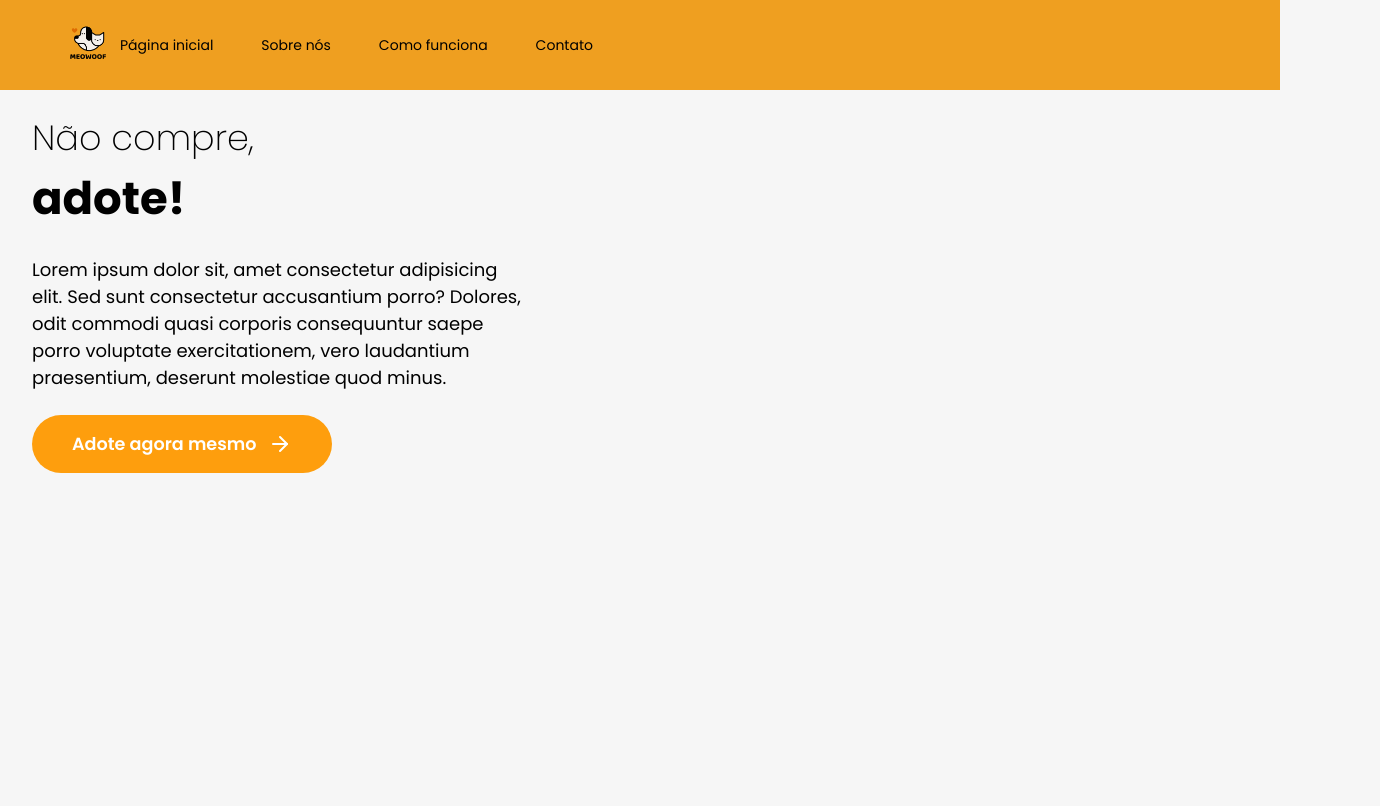
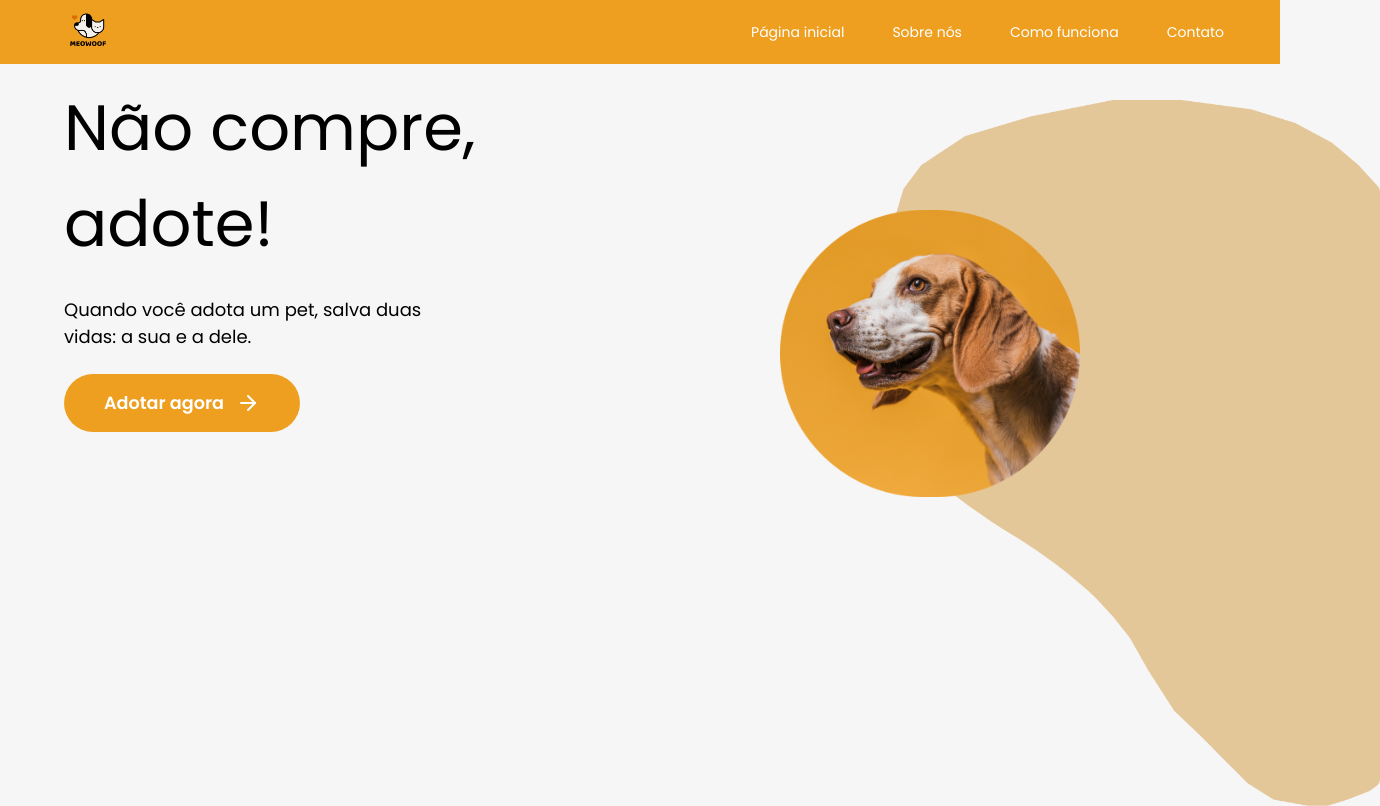
Before and after one commit to carolware/meowoof, a React (Vite) app: page / in a window 1280 px wide. Shown: the whole page, 1380 px wide, since content can reach past the window. Built offline with nearby package versions, Linux system fonts and the light colour scheme.

Commit message:
finalizando a home

```diff
--- a/src/App.css
+++ b/src/App.css
@@ -24,26 +24,14 @@ body {
 body {
   background-color: #f6f6f6;
 }
+header {
+  z-index: 1000;
+}
 
-nav {
-  display: flex;
-  align-items: center;
-  justify-content: space-between;
-  min-height: 90px;
-}
-.navbar-menu-container {
-  display: none;
-}
-.navbar-links-container a {
-  margin-right: 3rem;
-  text-decoration: none;
-  color: black;
-  font-size: 1.1rem;
-  font-weight: 600;
-}
+
 .primary-button {
   padding: 0.9rem 1.75rem;
-  background-color: white;
+  background-color: rgb(32, 24, 24);
   outline: none;
   border: none;
   border-radius: 5rem;
@@ -52,55 +40,54 @@ nav {
   font-weight: 600;
   transition: 0.2s;
 }
-.navbar-cart-icon {
-  font-size: 1.15rem;
-}
+
 .primary-button:hover {
   background-color: rgb(234, 234, 234);
 }
-/* .navbar-menu-container svg {
-  font-size: 1.5rem;
-  cursor: pointer;
-} */
 .home-banner-container {
   position: relative;
   display: flex;
-  padding-top: 3rem;
+  padding-top: 5rem;
 }
 .home-bannerImage-container {
   position: absolute;
-  top: -100px;
-  right: -170px;
+  top: 100px;
+  right: -100px;
   z-index: -2;
-  max-width: 700px;
+  max-width: 500px;
+;
 }
 .home-image-section {
-  max-width: 600px;
+  margin-top: 130px;
+  margin-right: 200px;
+  max-width: 300px;
   flex: 1;
+  align-items: flex-end;
 }
 .home-text-section {
   flex: 1;
-  display: flex;
+  display: block;
+  top: 100px;
   flex-direction: column;
   justify-content: center;
-  align-items: flex-start;
-  margin-left: 2rem;
+  align-items: flex-start; /* Centralize os itens verticalmente */
+  margin-left: 4rem;
 }
 .primary-heading {
   font-size: clamp(2rem, 5vw, 4rem);
-  color: #4c4c4c;
+  color: #000000;
   /* line-height: 5rem; */
   max-width: 600px;
 }
 .primary-text {
   font-size: 18px;
-  max-width: 500px;
+  max-width: 400px;
   color: #000000;
   margin: 1.5rem 0rem;
 }
 .secondary-button {
   padding: 1rem 2.5rem;
-  background-color: #fe9e0d;
+  background-color: #EF9F20;
   outline: none;
   border: none;
   border-radius: 5rem;
@@ -143,6 +130,7 @@ nav {
   flex-direction: column;
 }
 .primary-subheading {
+  position: sticky;
   font-weight: 200;
   color: #000000;
   font-size: 35px;
@@ -150,7 +138,8 @@ nav {
 .secondary-subheading {
   font-weight: 700;
   color: #000000;
-  font-size: 45px;
+  font-size: 50px;
+  letter-spacing: 3px;
 }
 .about-buttons-container {
   margin-top: 2rem;
@@ -435,10 +424,29 @@ nav {
   }
 }
 
+
 @media (max-width: 800px) {
   .home-text-section {
     margin-left: 0; /* Remova a margem esquerda */
-    text-align: center; /* Centralize o texto */
+    text-align: center; /* Centralize o texto horizontalmente */
     align-items: center; /* Centralize os itens verticalmente */
+    display: flex; /* Adicione display flex para alinhar verticalmente */
+    flex-direction: column; /* Ajuste para exibir o conteúdo em coluna */
+  }
+
+  .primary-subheading,
+  .secondary-subheading {
+    text-align: center; /* Centralize o texto dentro dos subheadings */
   }
 }
+
+
+@media (max-width: 800px) {
+  .home-image-section {
+    width: 300px; /* Ajuste o tamanho conforme necessário */
+    text-align: center;
+    margin: auto; /* Adicione isso para centralizar horizontalmente */
+    position: relative; /* Adicione isso para alinhar a imagem ao centro */
+    top: 20px;
+  }
+}
--- a/src/components/Home.jsx
+++ b/src/components/Home.jsx
@@ -3,22 +3,32 @@ import React from 'react';
 import Navbar from './Navbar';
 import Elipse from '../assets/Elipse.png';
 import Dog from '../assets/Dog.png';
-import { FiArrowRight } from 'react-icons/fi'
-
-
+import { FiArrowRight } from 'react-icons/fi';
 
 const Home = () => {
   return (
     <div className="home-container">
       <Navbar />
-      <div className='home-text-section mt-28'>
-        <h1 className='primary-subheading'>Não compre,</h1>
-        <h1 className='secondary-subheading '>adote!</h1>
-        <p className='primary-text'>Lorem ipsum dolor sit, amet consectetur adipisicing elit. Sed sunt consectetur accusantium porro? Dolores, odit commodi quasi corporis consequuntur saepe porro voluptate exercitationem, vero laudantium praesentium, deserunt molestiae quod minus.</p>
-        <button className='secondary-button'>Adote agora mesmo <FiArrowRight/></button>
+      <div className="home-banner-container">
+        <div className="home-bannerImage-container">
+          <img src={Elipse} alt="" />
+        </div>
+        <div className="home-text-section">
+          <h1 className="primary-heading">
+            Não compre, adote!
+          </h1>
+          <p className="primary-text">
+            Quando você adota um pet, salva duas vidas: a sua e a dele.
+          </p>
+          <button className="secondary-button">
+           Adotar agora<FiArrowRight />{" "}
+          </button>
+        </div>
+        <div className="home-image-section">
+          <img src={Dog} alt="" />
+        </div>
       </div>
     </div>
-
   );
 };
 export default Home;
--- a/src/components/Navbar.jsx
+++ b/src/components/Navbar.jsx
@@ -57,7 +57,7 @@ const Navbar = () => {
                     spy={true}
                     smooth={true}
                     offset={-100}
-                    className="block text-sm text-black hover:text-white"
+                    className="block text-sm text-white hover:text-black"
                   >
                     {link}
                   </Link>
@@ -78,7 +78,7 @@ const Navbar = () => {
               </button>
             </div>
 
-            <div className={`space-y-4 px-4 mt-16 py-7 md:hidden  bg-mainOrange ${isMenuOpen ? 'block fixed top-0 right-0 left-0' : 'hidden'}`}>
+            <div className={`space-y-4 px-4 mt-16 py-7 md:hidden bg-mainOrange ${isMenuOpen ? 'block fixed top-0 right-0 left-0 z-50' : 'hidden'}`}>
               {navItems.map(({ link, path }) => (
                 <Link
                   to={path}
```
Also changed, not shown: src/assets/Dog.png, src/assets/Elipse.png.
